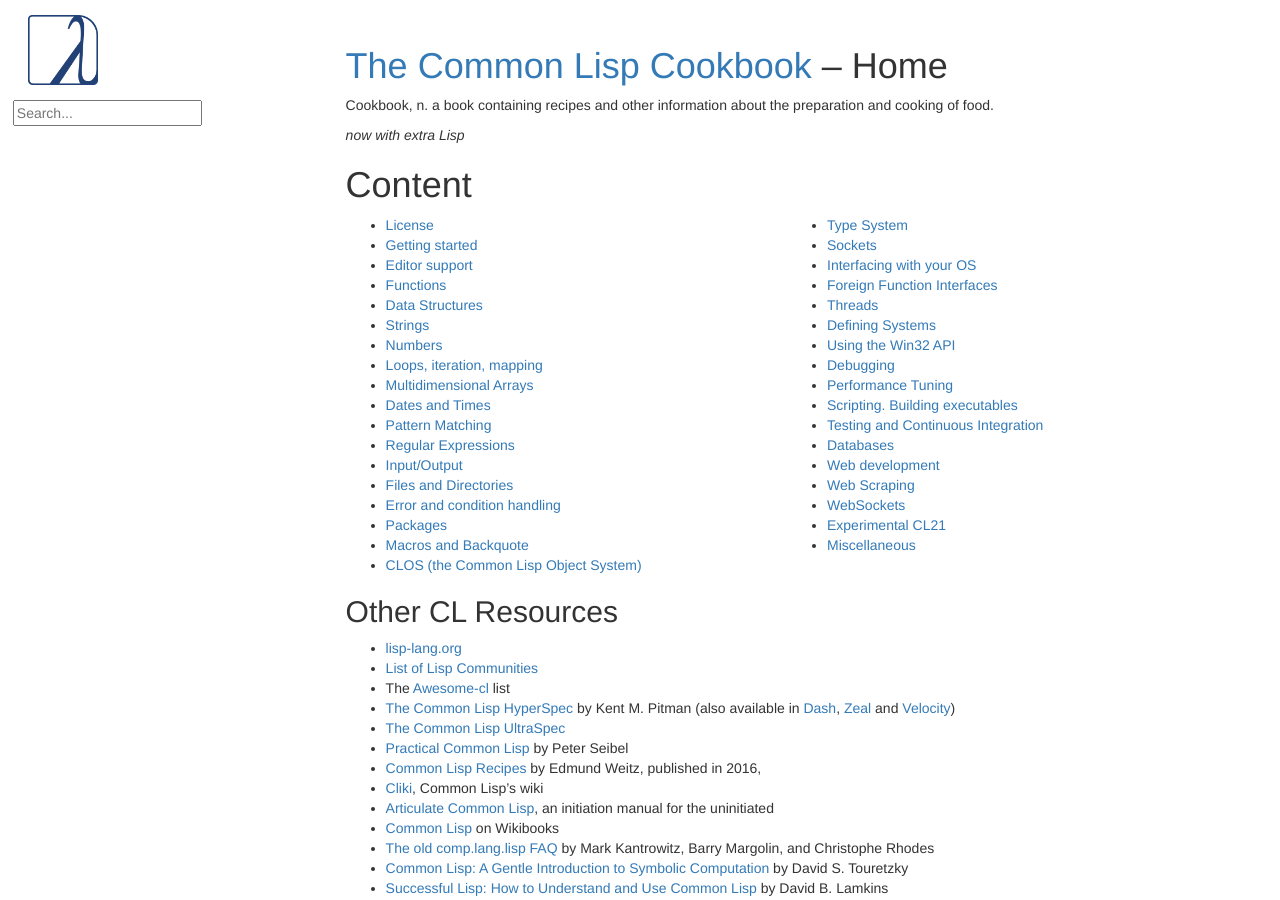
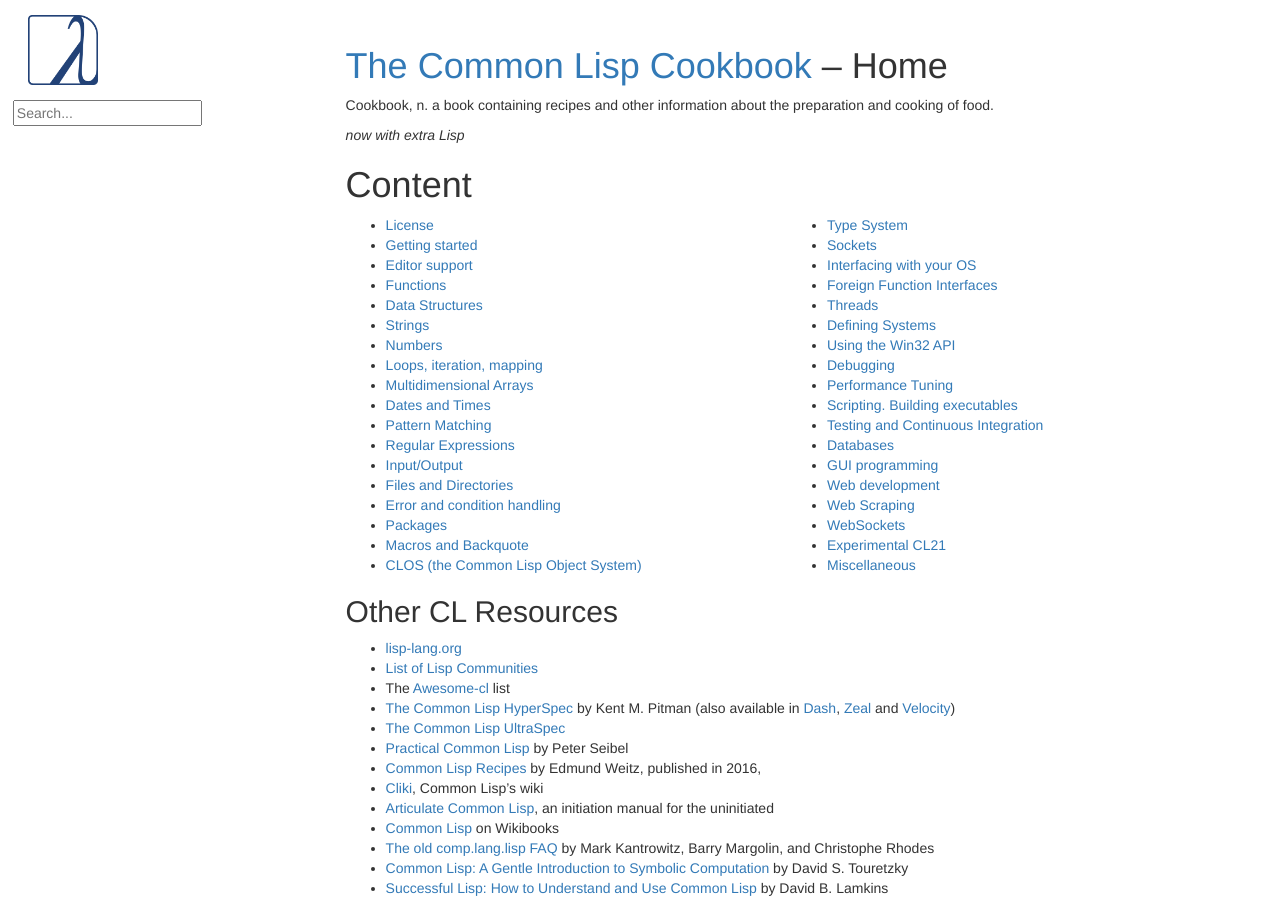
Before and after one commit to LispCookbook/cl-cookbook, a Jekyll site: the page built from index.md, in a window 1280 px wide and 900 px high. Built offline with Jekyll 4.4.1, drawn with Linux system fonts in a browser that asks for light colours.

Commit message:
fix missing GUI in index!

```diff
--- a/index.md
+++ b/index.md
@@ -42,6 +42,7 @@
 * [Scripting. Building executables](scripting.html)
 * [Testing and Continuous Integration](testing.html)
 * [Databases](databases.html)
+* [GUI programming](gui.html)
 * [Web development](web.html)
 * [Web Scraping](web-scraping.html)
 * [WebSockets](websockets.html)
```
